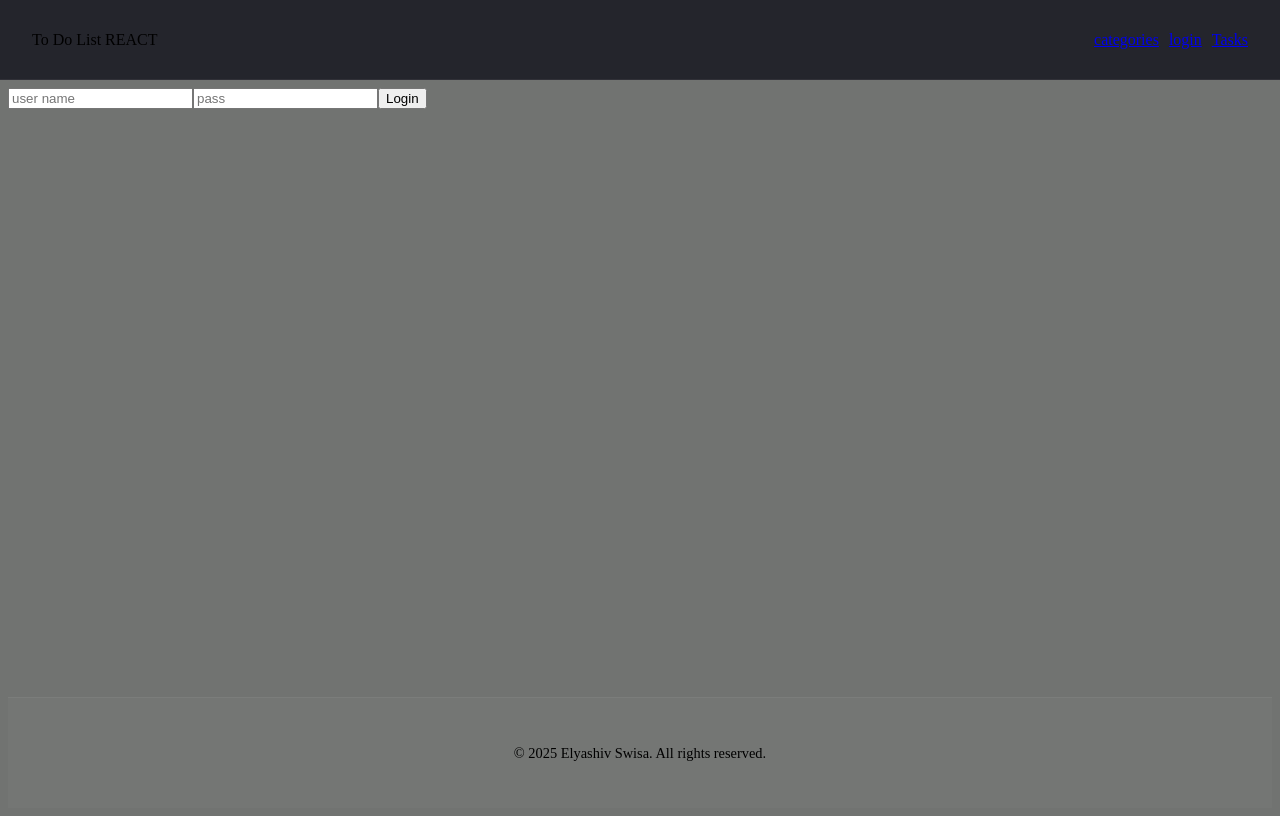
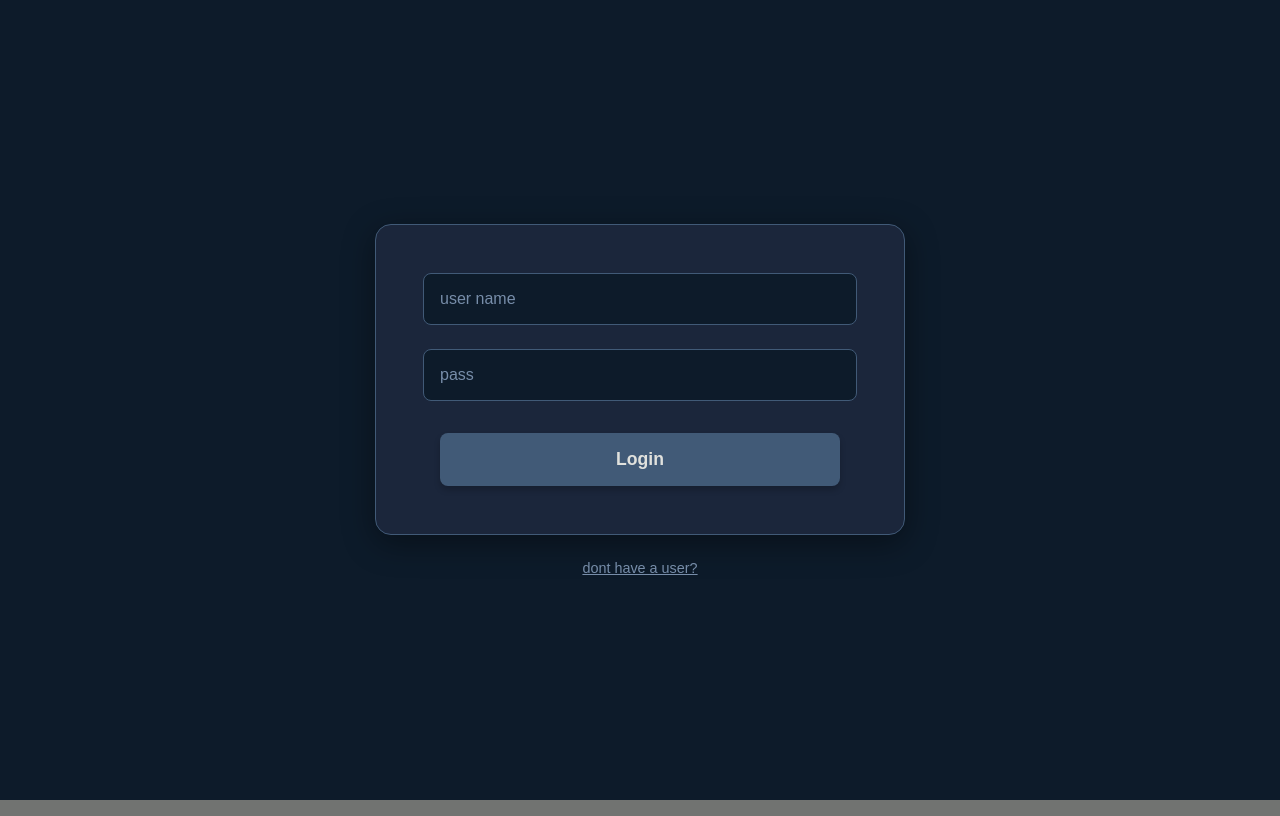
Before and after one commit to elyashiv67/to-do-list-react, a React app: page / in a window 1280 px wide. Built offline with nearby package versions, Linux system fonts and the light colour scheme; the HTML template or start-up script is replaced by a standard one.

Commit message:
added reg page and his api and fixed the login css and placment in the router

```diff
--- /dev/null
+++ b/src/Login/Login.css
@@ -0,0 +1,89 @@
+.login-wrapper {
+    width: 100%;
+    min-height: 100vh;
+    background: var(--background);
+    display: flex;
+    flex-direction: column;
+    align-items: center;
+    justify-content: center;
+}
+
+.login-container {
+    display: flex;
+    flex-direction: column;
+    justify-content: center;
+    align-items: center;
+    gap: 1.5rem;
+
+    /* The Card Look */
+    padding: 3rem 4rem;
+    background-color: var(--background-lighter);
+    border-radius: 16px;
+    box-shadow: 0 8px 32px rgba(0, 0, 0, 0.4);
+    border: 1px solid var(--primary);
+    width: 100%;
+    max-width: 400px;
+}
+
+.login-container input {
+    width: 100%;
+    padding: 1rem;
+    border-radius: 8px;
+    border: 1px solid var(--primary);
+    background-color: var(--background);
+    color: var(--text);
+    font-size: 1rem;
+    outline: none;
+    transition: border-color 0.3s ease, box-shadow 0.3s ease;
+}
+
+.login-container input::placeholder {
+    color: var(--secondary);
+}
+
+.login-container input:focus {
+    border-color: var(--text);
+    box-shadow: 0 0 0 3px rgba(224, 225, 221, 0.1);
+}
+
+
+.login-container button {
+    width: 100%;
+    padding: 1rem;
+    border-radius: 8px;
+    border: none;
+    background-color: var(--primary);
+    color: var(--text);
+    font-size: 1.1rem;
+    font-weight: bold;
+    cursor: pointer;
+    transition: all 0.3s ease;
+    margin-top: 0.5rem;
+    box-shadow: 0 4px 6px rgba(0, 0, 0, 0.2);
+}
+
+.login-container button:hover {
+    background-color: var(--secondary);
+    transform: translateY(-2px);
+    box-shadow: 0 8px 16px rgba(0, 0, 0, 0.4);
+}
+
+.login-container button:active {
+    transform: translateY(0);
+}
+
+/* "Don't have a user?" Button */
+.reg {
+    background: transparent;
+    border: none;
+    color: var(--secondary);
+    margin-top: 1.5rem;
+    font-size: 0.9rem;
+    cursor: pointer;
+    text-decoration: underline;
+    transition: color 0.3s ease;
+}
+
+.reg:hover {
+    color: var(--text);
+}
--- a/src/Login/Login.jsx
+++ b/src/Login/Login.jsx
@@ -1,7 +1,8 @@
-import React, { useState } from 'react';
+import { useState } from 'react';
 import { loginBtn } from "./Login_api.js";
 import { useNavigate } from "react-router";
-import {useAuth} from "../Router/Context/AuthContext.jsx";
+import { useAuth } from "../Router/Context/AuthContext.jsx";
+import './Login.css';
 
 
 function Login() {
@@ -19,13 +20,20 @@ function Login() {
         }));
     }
 
+    async function handleSubmit(e) {
+        e.preventDefault();
+        await loginBtn({ user }, navigate, setIsAuth)
+    }
+
     return (
-        <div>
-            <div className={"container"}>
+        <div className="login-wrapper">
+            <form className={"login-container"} onSubmit={handleSubmit}>
                 <input type="text" name={"userName"} placeholder="user name" onChange={handleChange} />
                 <input type="password" name={"pass"} placeholder="pass" onChange={handleChange} />
-                <button onClick={() => loginBtn({ user }, navigate, setIsAuth)}>Login</button>
-            </div>
+                <button type={"submit"}>Login</button>
+            </form>
+            <button className={"reg"} onClick={()=> {navigate('/Register')}}>dont have a user?</button>
+
         </div>
     );
 }
--- a/src/Login/Login_api.js
+++ b/src/Login/Login_api.js
@@ -2,8 +2,6 @@ import { BackUrl } from "../Vars.js";
 
 
 async function loginBtn({ user }, navigate, setIsAuth) {
-    console.log(user);
-
     try {
         const response = await fetch(`${BackUrl}/auth/login`, {
             method: 'POST'
@@ -22,5 +20,25 @@ async function loginBtn({ user }, navigate, setIsAuth) {
         console.log(e);
     }
 }
+async function register({ user }) {
+    try {
+        const response = await fetch(`${BackUrl}/auth/reg`, {
+            method: 'POST'
+            , headers: { 'Content-Type': 'application/json' }
+            , body: JSON.stringify({
+                ...user,
+                is_admin: 0
+            }),
+            credentials: 'include'
+        })
+        console.log(user);
+        console.log(response.status);
+        if (response.ok) {
+        }
+    } catch (err) {
+        console.log(err);
+    }
+}
 
-export { loginBtn };
+
+export { loginBtn, register };
--- /dev/null
+++ b/src/Register/Register.css
@@ -0,0 +1,90 @@
+.register-wrapper {
+    width: 100%;
+    min-height: 100vh;
+    background: var(--background);
+    display: flex;
+    align-items: center;
+    justify-content: center;
+    flex-direction: column;
+}
+
+.reg-main {
+    display: flex;
+    flex-direction: column;
+    justify-content: center;
+    align-items: center;
+    gap: 1.5rem;
+
+    /* The Card Look */
+    padding: 3rem 4rem;
+    background-color: var(--background-lighter);
+    border-radius: 16px;
+    box-shadow: 0 8px 32px rgba(255, 255, 255, 0.15);
+    border: 1px solid var(--primary);
+    width: 100%;
+    max-width: 400px;
+}
+
+/* Beautiful Inputs */
+.reg-main input {
+    width: 100%;
+    padding: 1rem;
+    border-radius: 8px;
+    border: 1px solid var(--primary);
+    background-color: var(--background);
+    color: var(--text);
+    font-size: 1rem;
+    outline: none;
+    transition: border-color 0.3s ease, box-shadow 0.3s ease;
+}
+
+.reg-main input::placeholder {
+    color: var(--secondary);
+}
+
+.reg-main input:focus {
+    border-color: var(--text);
+    box-shadow: 0 0 0 3px rgba(224, 225, 221, 0.1);
+}
+
+/* Beautiful Button (If you add one!) */
+.reg-main button {
+    width: 100%;
+    padding: 1rem;
+    border-radius: 8px;
+    border: none;
+    background-color: var(--primary);
+    color: var(--text);
+    font-size: 1.1rem;
+    font-weight: bold;
+    cursor: pointer;
+    transition: all 0.3s ease;
+    margin-top: 0.5rem;
+    box-shadow: 0 4px 6px rgba(0, 0, 0, 0.2);
+}
+
+.reg-main button:hover {
+    background-color: var(--secondary);
+    transform: translateY(-2px);
+    box-shadow: 0 6px 16px rgba(255, 255, 255, 0.25);
+}
+
+.reg-main button:active {
+    transform: translateY(0);
+}
+
+/* "Already have a user?" Button */
+.back-to-login {
+    background: transparent;
+    border: none;
+    color: var(--secondary);
+    margin-top: 1.5rem;
+    font-size: 0.9rem;
+    cursor: pointer;
+    text-decoration: underline;
+    transition: color 0.3s ease;
+}
+
+.back-to-login:hover {
+    color: var(--text);
+}
--- /dev/null
+++ b/src/Register/Register.jsx
@@ -0,0 +1,45 @@
+import {useState , } from 'react';
+import './Register.css';
+import {register} from "../Login/Login_api.js";
+import { useNavigate } from "react-router";
+
+function Register(props) {
+
+    const [user, setUser] = useState({
+        userName: "",
+        pass: "",
+        name: "",
+        email: ""
+    });
+    const navigate = useNavigate();
+
+    function handleChange(e) {
+        const { name, value } = e.target;
+        setUser((prevData) => ({
+            ...prevData,
+            [name]: value
+        }));
+    }
+
+    async function handleSubmit(e) {
+        e.preventDefault();
+        await register({user});
+    }
+
+    return (
+        <div className="register-wrapper" onSubmit={handleSubmit}>
+
+            <form className={"reg-main"}>
+                <input type={"text"} name={"name"} placeholder={"name"} onChange={handleChange} />
+                <input type={"text"} name={"userName"} placeholder={"user name"} onChange={handleChange} />
+                <input type={"password"} name={"pass"} placeholder={"pass"} onChange={handleChange} />
+                <input type={"email"} name={"email"} placeholder={"user email"} onChange={handleChange} />
+                <button type="submit">Register</button>
+            </form>
+            <button className={"back-to-login"} onClick={()=>{navigate('/')}}>I Already Have A User</button>
+
+        </div>
+    );
+}
+
+export default Register;
--- a/src/index.css
+++ b/src/index.css
@@ -10,4 +10,6 @@
 }
 body{
     background-color: var(--accent);
+    margin: 0;
+    padding: 0;
 }
```
Also changed, not shown: src/Router/Main_R.jsx (+8 -8 lines).
